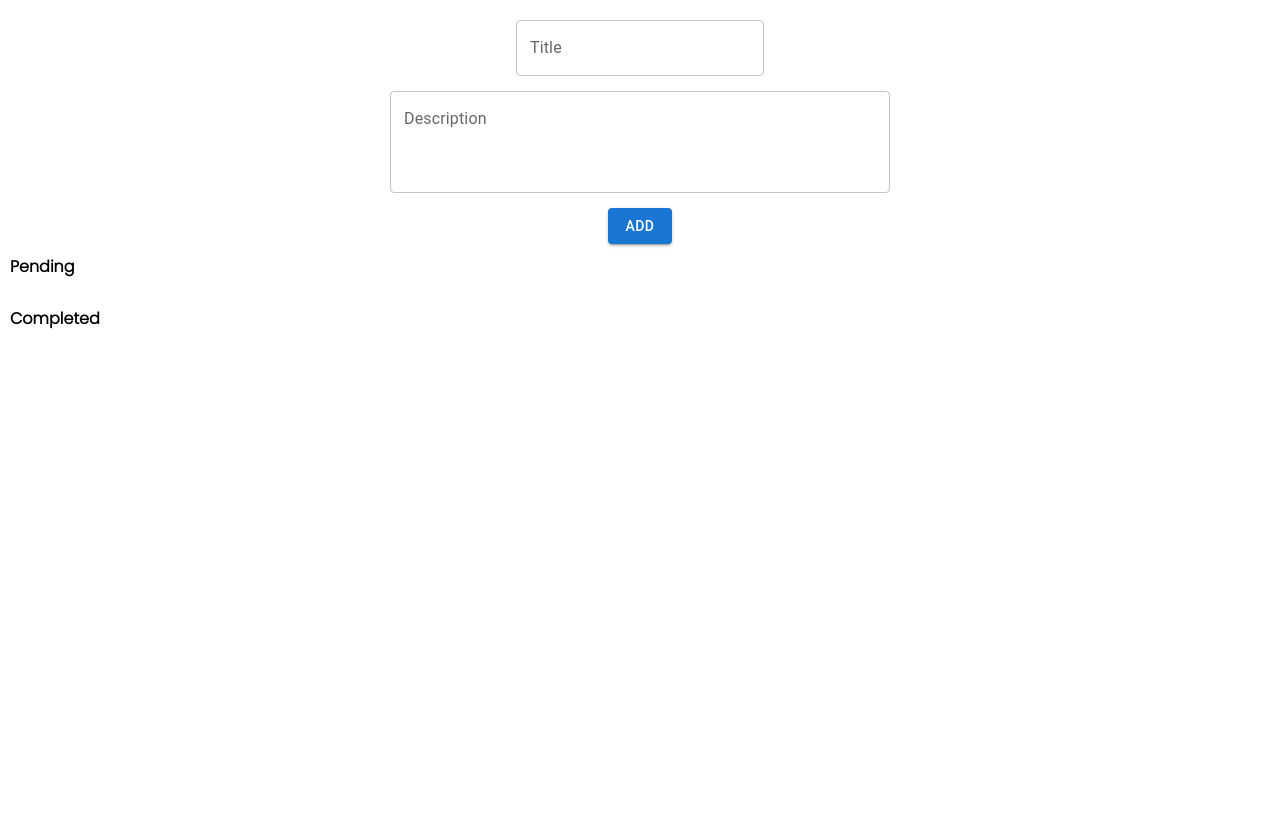
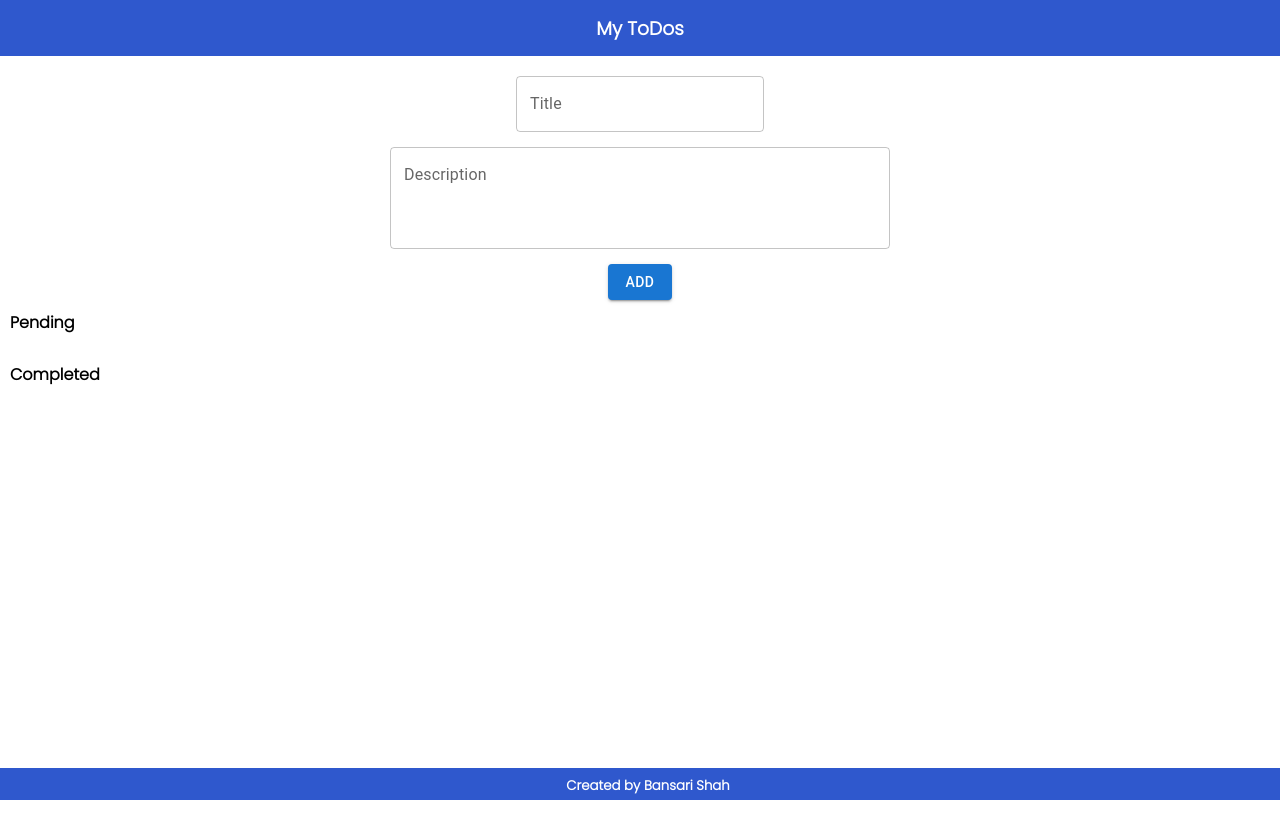
Before and after one commit to bansarishah1/ToDo-App, a React (Create React App) app: page / in a window 1280 px wide. Built offline with nearby package versions, Linux system fonts and the light colour scheme.

Commit message:
Added header and footer

```diff
--- a/src/App.js
+++ b/src/App.js
@@ -1,6 +1,8 @@
 import {useState, useEffect} from 'react'
 import './App.css';
 import Cards from './Components/Card/Cards';
+import Header from './Components/Header/Header';
+import Footer from './Components/Footer/Footer';
 //import {Data} from './Utils/Data'
 
 import TextField from '@mui/material/TextField';
@@ -20,7 +22,8 @@ useEffect(()=>{
   }
 },[])
 
-const AddHandler = () => {
+const AddHandler = (e) => {
+  e.preventDefault()
     const todo = {
       title: input,
       id:Math.random(),
@@ -57,6 +60,7 @@ const deleteHandler = (id) => {
   return (
 
     <div className='main-container'>
+      <Header />
 
       <div className='input-container'>
 
@@ -122,6 +126,7 @@ const deleteHandler = (id) => {
         </div>
 
       </div>
+      <Footer />
 
     </div>
 
--- a/src/Components/Footer/Footer.css
+++ b/src/Components/Footer/Footer.css
@@ -1,7 +1,8 @@
 .footer-wrapper{
-    height: 90%;
+    height: 2%;
     width: 100%;
-    background-color: black;
+    background-color: #2F58CD;
+    color: white;
     text-align: center;
     position: fixed;
     bottom: 0;
--- a/src/Components/Footer/Footer.js
+++ b/src/Components/Footer/Footer.js
@@ -1,9 +1,10 @@
+import './Footer.css'
 import React from 'react'
 
 const Footer = () => {
   return (
     <div className='footer-wrapper'>
-        <h3>Created by Bansari Shah </h3>
+        <h5>Created by Bansari Shah </h5>
     </div>
   )
 }
--- /dev/null
+++ b/src/Components/Header/Header.css
@@ -0,0 +1,9 @@
+.header-wrapper{
+    height: 7%;
+    width: 100%;
+    background-color: #2F58CD;
+    color: white;
+    display: flex;
+    justify-content: center;
+    align-items: center;
+}
--- /dev/null
+++ b/src/Components/Header/Header.js
@@ -0,0 +1,12 @@
+import './Header.css'
+import React from 'react'
+
+const Header = () => {
+  return (
+    <div className='header-wrapper'>
+        <h3>My ToDos</h3>
+    </div>
+  )
+}
+
+export default Header
```
